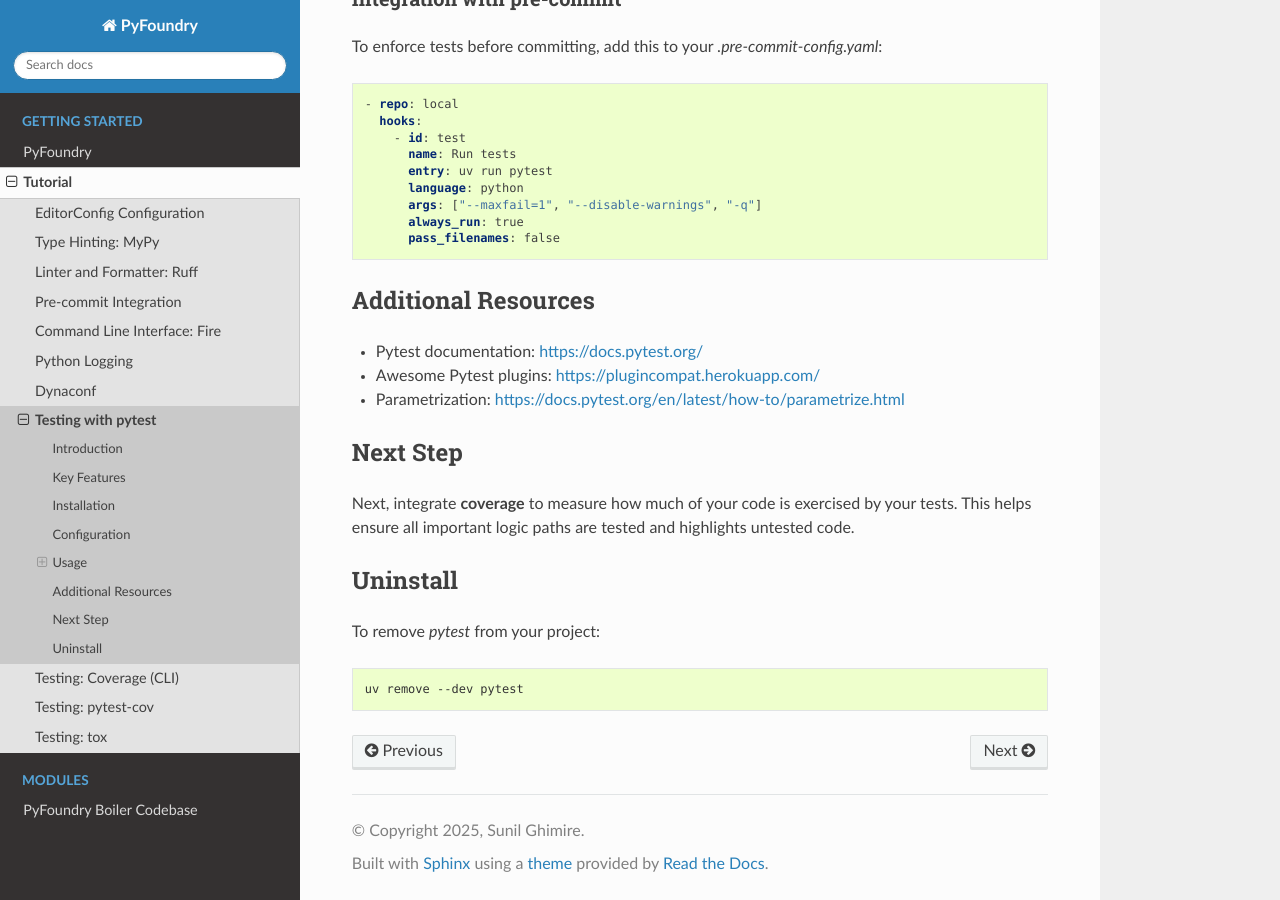
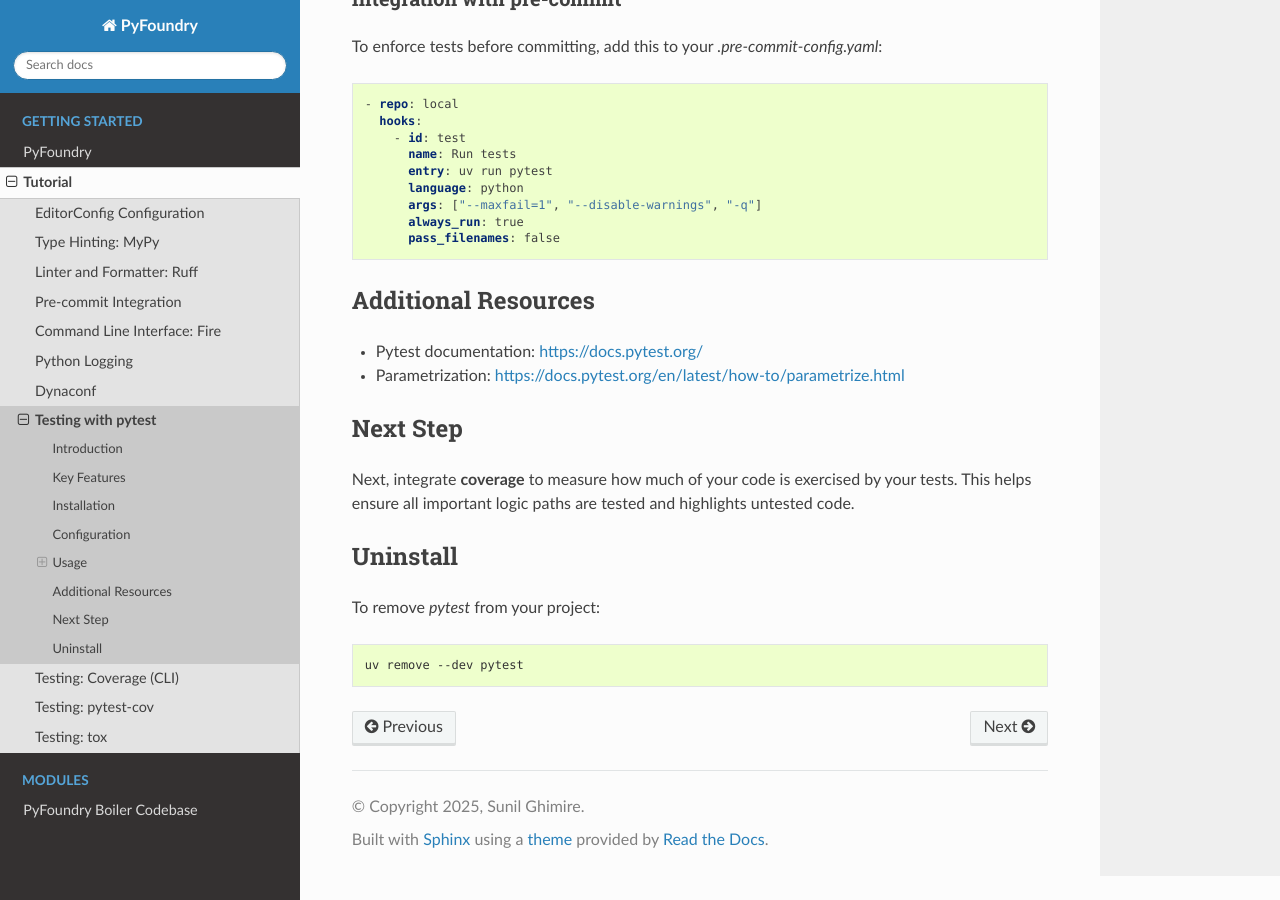
Before and after one commit to sunil-fm/FusePyStarter, a Sphinx documentation site: the page built from docs/setup/pytest.rst, in a window 1280 px wide and 900 px high, scrolled down 2602 px. Built offline with Sphinx 7.4.7 and the Read the Docs theme 3.1.0, drawn with Linux system fonts in a browser that asks for light colours; pages that are not in the unit, such as notebooks, are missing from menus; part of the change alters nothing that is shown.

Commit message:
docs(pytest): bullet point with number

```diff
--- a/docs/setup/pytest.rst
+++ b/docs/setup/pytest.rst
@@ -71,7 +71,7 @@ Usage
 
     @pytest.fixture
     def sample_data():
-        return {"name": "Sunil", "age": 30}
+        return {"name": "Sunil", "age": 27}
 
     def test_sample_data(sample_data):
         assert sample_data["name"] == "Sunil"
@@ -142,7 +142,6 @@ Additional Resources
 --------------------
 
 - Pytest documentation: https://docs.pytest.org/
-- Awesome Pytest plugins: https://plugincompat.herokuapp.com/
 - Parametrization: https://docs.pytest.org/en/latest/how-to/parametrize.html
 
 Next Step
```
